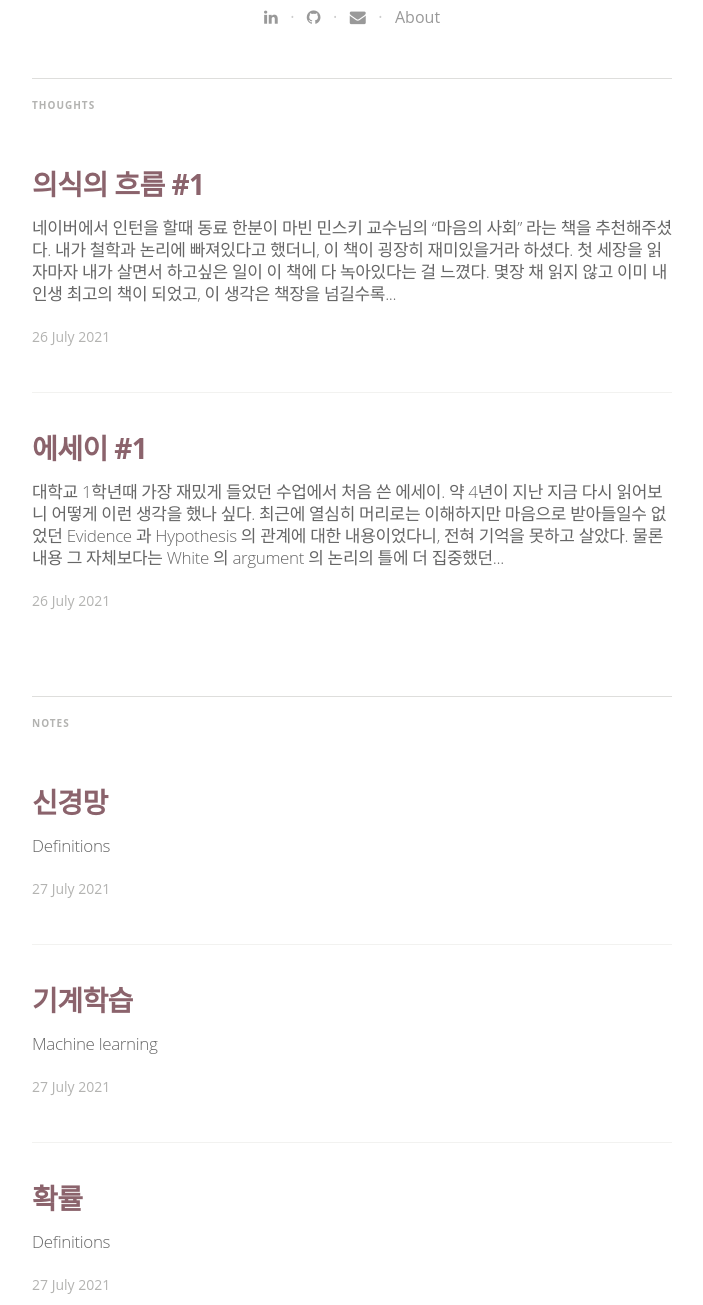
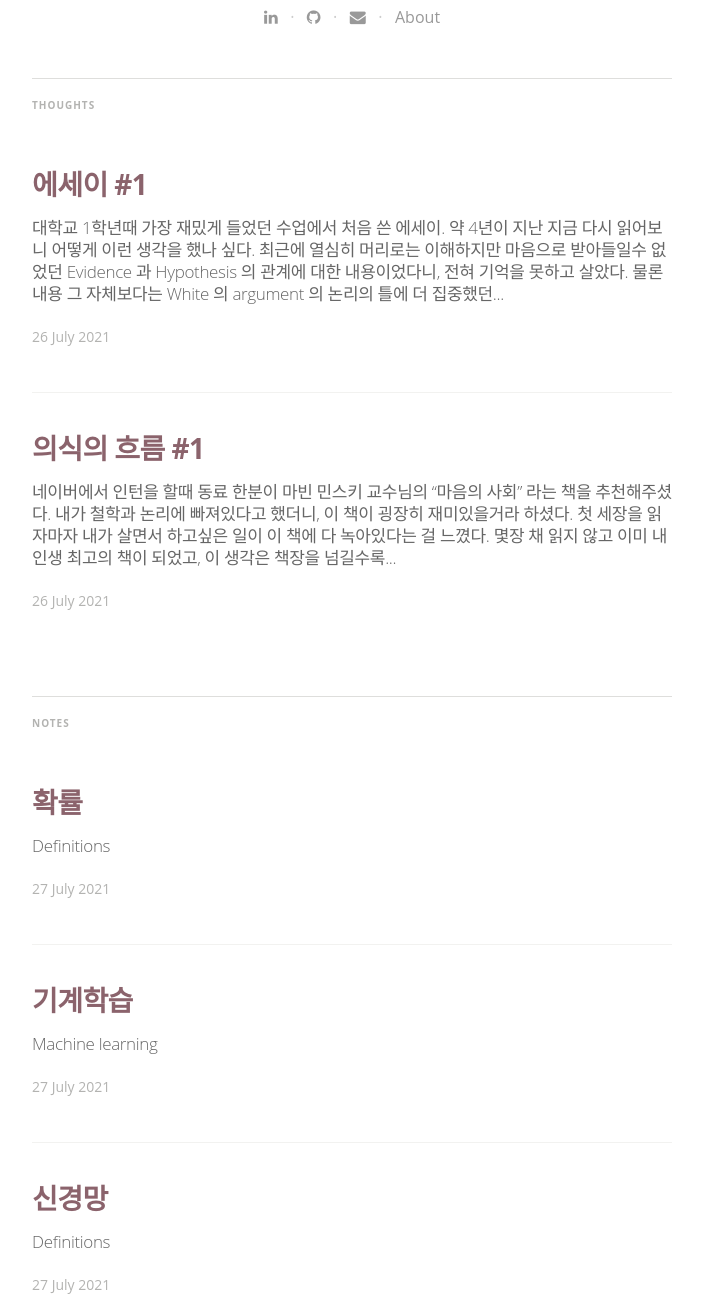
Before and after one commit to minniie/minniie.github.io, a Jekyll site: the page built from index.html, in a window 1280 px wide and 1400 px high, scrolled down 538 px, cut to the strip 95-1400 px from the top of the window. Shown: the whole strip, without its empty margins (288-991 px from the left). Built offline with Jekyll 4.4.1, drawn with Linux system fonts in a browser that asks for light colours; nearby versions of some CDN libraries; some web fonts are replaced; the list of posts is cut into pages by our own code.

Commit message:
Update index.html

```diff
--- a/index.html
+++ b/index.html
@@ -34,7 +34,7 @@ layout: default
     <h5 class="index-headline featured"><span>Thoughts</span></h5>
 
     <div class="container featured">
-      {% for post in site.tags.thoughts %}
+      {% for post in site.tags.thoughts reversed %}
         <article class="post" itemscope itemtype="http://schema.org/BlogPosting" role="article">
           <div class="article-item">
             <header class="post-header">
@@ -57,7 +57,7 @@ layout: default
     <h5 class="index-headline normal"><span>Notes</span></h5>
 
     <div class="cf frame">
-      {% for post in site.tags.notes %}
+      {% for post in site.tags.notes reversed %}
         <article class="post" itemscope itemtype="http://schema.org/BlogPosting" role="article">
           <div class="article-item">
             <header class="post-header">
```
